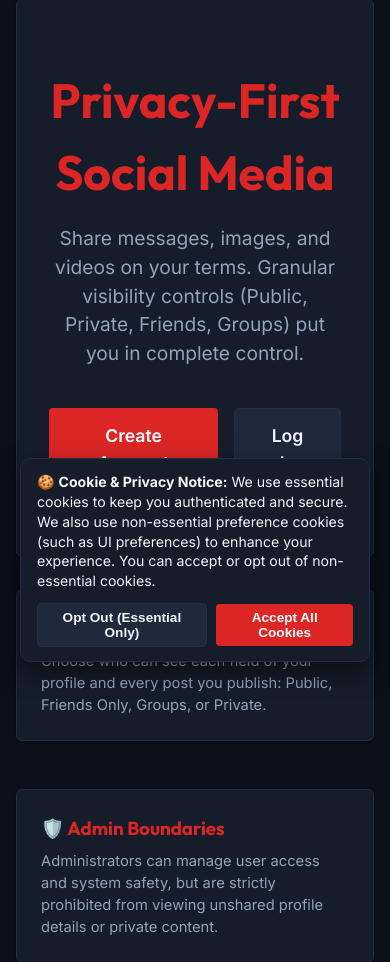
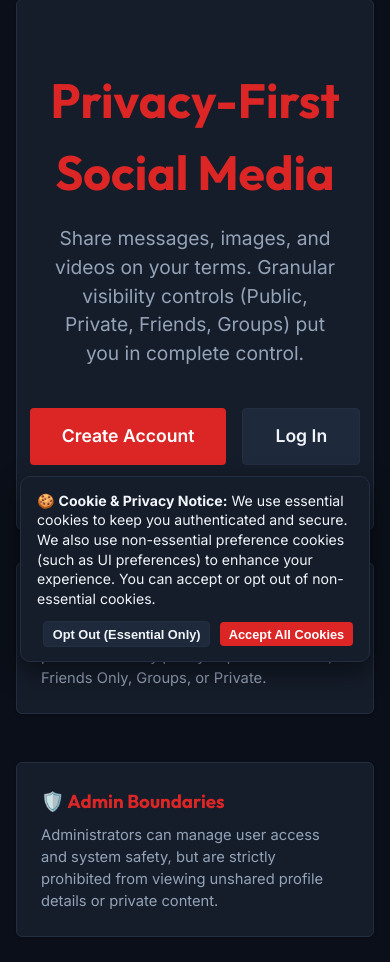
Before and after one commit to ksimitoski/antisocial, a Flask app: page / in a window 390 px wide. Shown: the part 112-1074 px from the top of the page. Run offline with Flask 3, Linux system fonts and the light colour scheme; data that the repository does not hold is empty; some libraries are stand-ins or nearby versions.

Commit message:
Fixing view profile button on mobile

```diff
--- a/frontend/static/css/style.css
+++ b/frontend/static/css/style.css
@@ -357,6 +357,8 @@ textarea.form-control {
   cursor: pointer;
   transition: var(--transition);
   text-decoration: none;
+  white-space: nowrap;
+  flex-shrink: 0;
 }
 
 .btn-primary {
@@ -395,6 +397,13 @@ textarea.form-control {
 .btn-sm {
   padding: 0.4rem 0.8rem;
   font-size: 0.85rem;
+}
+
+@media (max-width: 640px) {
+  .btn-sm {
+    padding: 0.3rem 0.55rem;
+    font-size: 0.8rem;
+  }
 }
 
 /* Alerts & Banners */
```
Also changed, not shown: frontend/templates/friends.html (+6 -6 lines).
